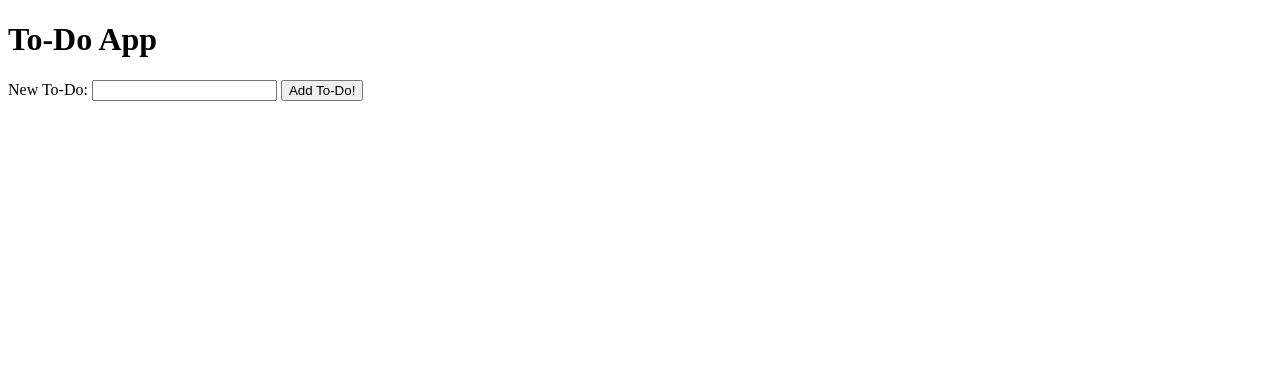
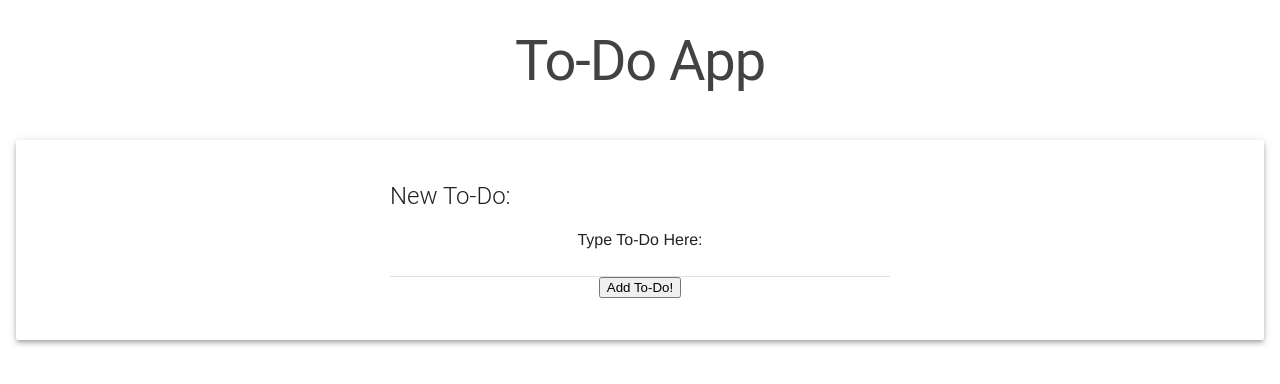
Before and after one commit to jbwierzbicki/to-do-app, a plain HTML site: page index.html in a window 1280 px wide. Drawn offline with nearby package versions, Linux system fonts and the light colour scheme.

Commit message:
added some styling

```diff
--- a/index.html
+++ b/index.html
@@ -4,21 +4,34 @@
 <head>
     <meta name="viewport" content="width=device-width, initial-scale=1">
     <title>To-Do App</title>
+
+    <link rel="stylesheet" href="https://code.getmdl.io/1.3.0/material.grey-lime.min.css">
+    <script defer src="https://code.getmdl.io/1.3.0/material.min.js"></script>
+
+    <link rel="stylesheet" href="style.css">
 </head>
 
 <body>
-    <h1>To-Do App</h1>
+    <header class="mdl-layout__header mdl-layout__header--transparent">
+        <h1>To-Do App</h1>
+    </header>
 
-    <form id="addToDoForm">
-        <label for="newToDoText">New To-Do:</label>
-        <input type="text" id="newToDoText">
-        <button type="submit">Add To-Do!</button>
-    </form>
+    <main class="mdl-layout__content mdl-grid">
+        <div class="mdl-grid mdl-cell mdl-cell--12-col mdl-cell--4-col-tablet mdl-card mdl-shadow--4dp">
+        <form id="addToDoForm" class="td-form">
+            <h2 class="mdl-card__title-text card-header">New To-Do:</h2>
+            <br>
+            <label for="newToDoText">Type To-Do Here:</label>
+            <input class="mdl-textfield__input" type="text" id="newToDoText">
+            <button type="submit">Add To-Do!</button>
+        </form>
 
-    <ul id="toDoList">
-    </ul>
+        <ul id="toDoList" class="mdl-list">
+        </ul>
+        </div>
 
-    <script src="app.js"></script>
+        <script src="app.js"></script>
+    </main>
 
 </body>
 
--- /dev/null
+++ b/style.css
@@ -0,0 +1,18 @@
+.card-header {
+    text-align: center !important;
+    margin: 0 auto;
+    width: 500px;
+}
+
+body {
+    margin: 0 auto;
+}
+
+h1 {
+    text-align: center;
+}
+
+.td-form {
+    margin: auto !important;
+    text-align: center;
+}
```
